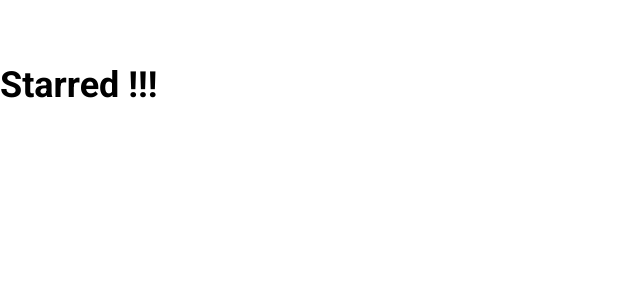
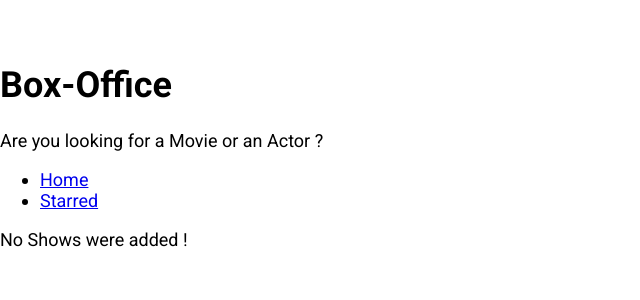
Before and after one commit to shashik024/Box-Office-ReactJs, a React (Create React App) app: page /starred in a window 1280 px wide. Shown: the top 300 px of the page, without its empty margins (0-640 px from the left). Built offline with nearby package versions, Linux system fonts and the light colour scheme.

Commit message:
Finished starred page

```diff
--- a/src/Routes/Starred.js
+++ b/src/Routes/Starred.js
@@ -1,9 +1,42 @@
-import React from 'react';
+import React, { useState, useEffect } from 'react';
+import MainPageComponent from '../Components/MainPageComponent';
+import { GetApiResult } from '../Misc/Config';
+import { useShows } from '../Misc/CustomHooks';
+import { ShowGrid } from '../Components/Show/ShowGrid';
 
-const Starred = () => (
-  <div>
-    <h1>Starred !!!</h1>
-  </div>
-);
+const Starred = () => {
+  const [starred] = useShows();
+
+  const [shows, setShows] = useState(null);
+  const [isLoading, setIsLoading] = useState(true);
+  const [error, setError] = useState(null);
+
+  useEffect(() => {
+    if (starred && starred.length > 0) {
+      const promises = starred.map(showId => GetApiResult(`/shows/${showId}`));
+
+      Promise.all(promises)
+        .then(apiData => apiData.map(show => ({ show })))
+        .then(results => {
+          setShows(results);
+          setIsLoading(false);
+        })
+        .catch(err => {
+          setError(err.message);
+          setIsLoading(false);
+        });
+    } else {
+      setIsLoading(false);
+    }
+  }, [starred]);
+  return (
+    <MainPageComponent>
+      {isLoading && <div>Shows are still Loading. . .</div>}
+      {error && <div>Error Occured ! {error}</div>}
+      {!isLoading && !shows && <div>No Shows were added !</div>}
+      {!isLoading && !error && shows && <ShowGrid data={shows} />}
+    </MainPageComponent>
+  );
+};
 
 export default Starred;
```
